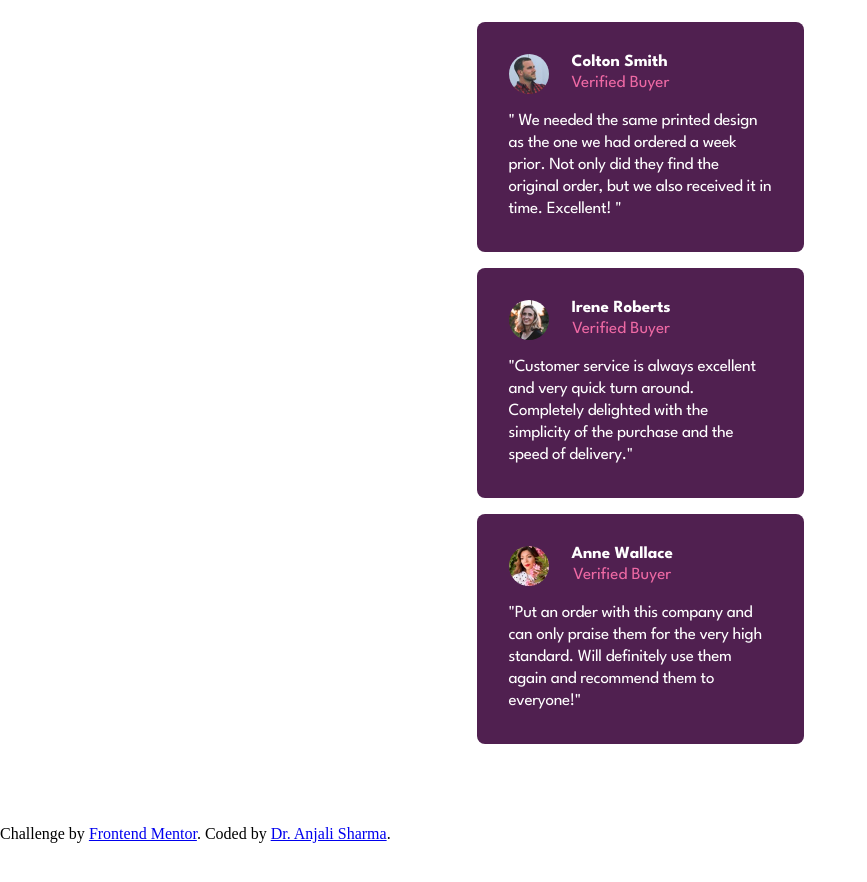
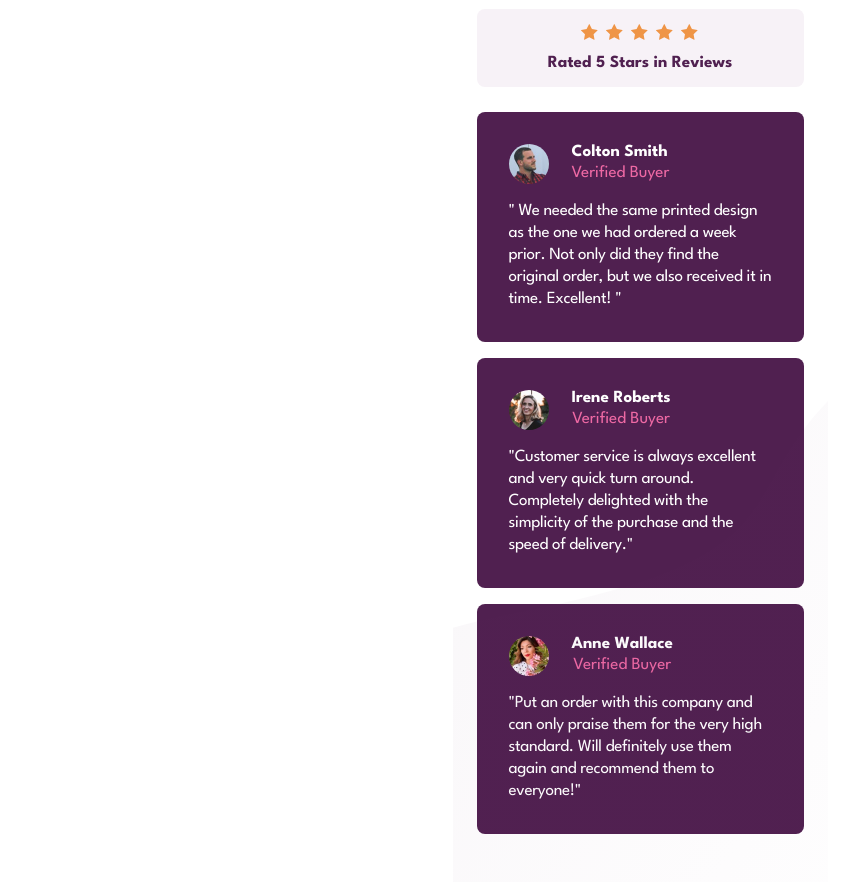
Before and after one commit to anjali-sharma90/social-proof-section, a website: page index.html in a window 1280 px wide. Shown: the part 474-1356 px from the top of the page, without its empty margins (0-867 px from the left). Drawn offline with Linux system fonts and the light colour scheme.

Commit message:
fix: update index.html

```diff
--- a/index.html
+++ b/index.html
@@ -165,12 +165,12 @@
       </div>
     </div>
 
-    <div class="attribution">
+    <!-- <div class="attribution">
       Challenge by
       <a href="https://www.frontendmentor.io?ref=challenge" target="_blank"
         >Frontend Mentor</a
       >. Coded by <a href="#">Dr. Anjali Sharma</a>.
-    </div>
+    </div> -->
   </body>
 </html>
 
--- a/sass/pages/_home.scss
+++ b/sass/pages/_home.scss
@@ -1,6 +1,9 @@
 .social-proof {
+  width: 375px;
   position: relative;
   padding: 82px 0;
+  margin: 0 auto;
+  // background-color: rgb(176, 134, 134);
 
   //for desktop
   @media (min-width: 1440px) {
@@ -29,7 +32,7 @@
   width: 375px;
   height: 292px;
   position: absolute;
-  top: 1238px;
+  top: 875px;
   right: 0;
 
   @media (min-width: 1440px) {
@@ -115,6 +118,7 @@
   margin: 0 auto;
   border-radius: 8px;
   width: 100%;
+  height: 78px;
 
   &:nth-child(2) {
     @media (min-width: 1440px) {
```
Also changed, not shown: style.css.
